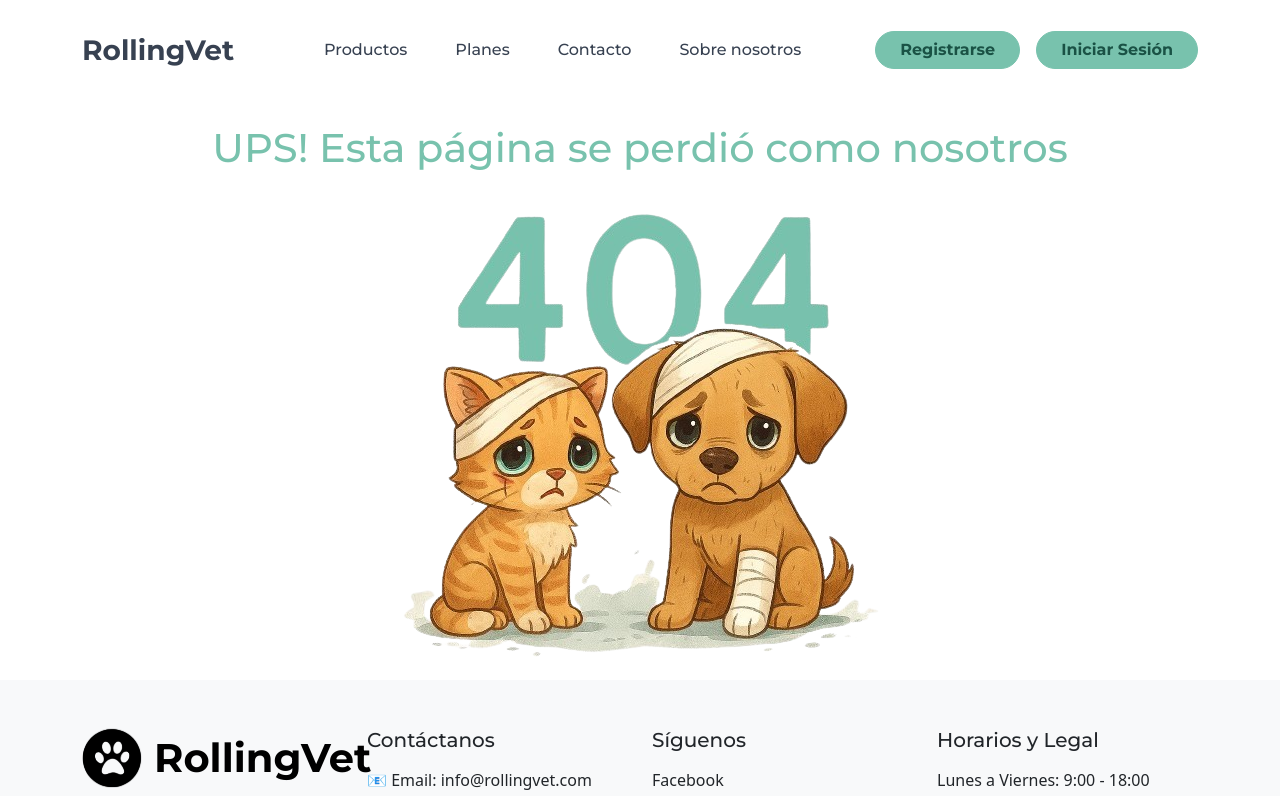
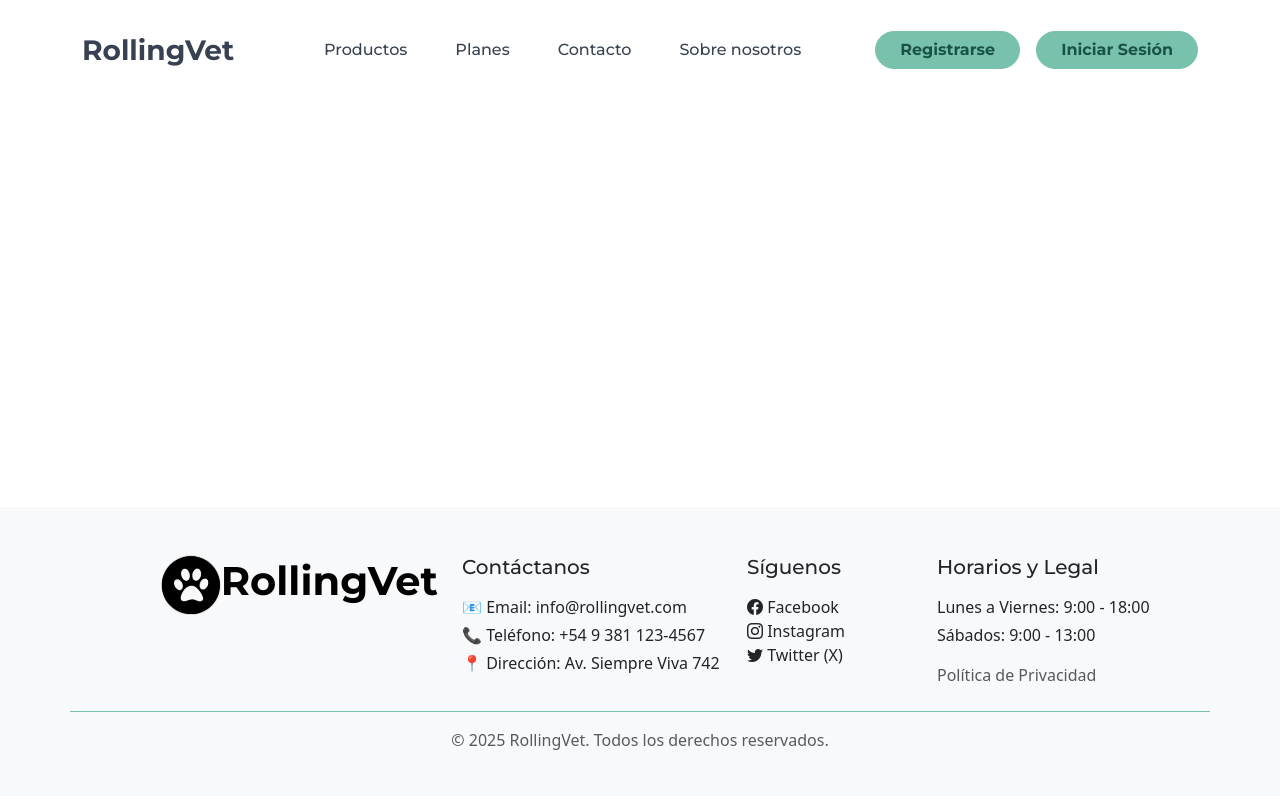
Before and after one commit to nachodev2/rollingVet, a React (Vite) app: page / in a window 1280 px wide. Shown: the top 796 px of the page. Built offline with nearby package versions, Linux system fonts and the light colour scheme.

Commit message:
Solucione problemas de grid y agregue logos de redes sociales en el footer.

```diff
--- a/src/App.jsx
+++ b/src/App.jsx
@@ -1,5 +1,3 @@
-import { useState } from 'react'
-import { Container, Row, Col, Card } from 'react-bootstrap';
 import Menu from './components/shared/Menu.jsx';
 import Error404 from './components/pages/error404/Error404.jsx';
 import Footer from './components/shared/Footer.jsx';
@@ -8,13 +6,13 @@ import "./index.css";
 
 function App() {
   return (
-    <>
+    <div className="layout-contenedor">
       <Menu />
-      <main>
-        <Error404 />
+      <main className='contenido-principal'>
+
       </main>
       <Footer />
-    </>
+    </div>
   );
 }
 
--- a/src/components/shared/Footer.css
+++ b/src/components/shared/Footer.css
@@ -1,3 +1,18 @@
+html, body, #root {
+    height: 100%;
+    margin: 0;
+    padding: 0;
+}
+
+.layout-contenedor {
+    display: flex;
+    flex-direction: column;
+    min-height: 100vh;
+}
+.contenido-principal {
+    flex-grow: 1;
+}
+
 .logo-alineado {
     display: flex;
     align-items: center;
@@ -18,3 +33,14 @@
 .text-dark {
     color: #212529 !important;
 }
+
+.logo-alineado {
+    margin-bottom: 1rem;
+}
+
+.logoFooter {
+    width: 60px;
+    height: 60px;
+    margin-right: 0 !important;
+    margin-bottom: 0 !important;
+}
--- a/src/components/shared/Footer.jsx
+++ b/src/components/shared/Footer.jsx
@@ -1,4 +1,3 @@
-import React from "react";
 import { Container, Row, Col } from "react-bootstrap";
 import "./Footer.css";
 
@@ -7,10 +6,10 @@ const Footer = () => {
         <footer className="footer bg-light text-dark py-5">
             <Container>
                 <Row className="g-4">
-                    <Col xs={12} md={3} className="text-center text-md-start">
-                        <div className="logo-alineado">
-                            <img src="../../../../public/images/logo.svg" alt="logo" className="logoFooter" />
-                            <h5 className="fw-bold display-6 mb-0 text-black">RollingVet</h5>
+                    <Col xs={12} md={4} className="text-center text-md-start">
+                        <div className="logo-alineado d-lg-flex justify-content-center mx-auto">
+                            <img src="../../../../public/images/logo.svg" alt="logo" className="logoFooter d-block mx-auto me-lg-2" />
+                            <h5 className="fw-bold display-6 mt-2 mt-lg-0 text-black">RollingVet</h5>
                         </div>
                     </Col>
                     <Col xs={12} md={3} className="text-center text-md-start">
@@ -19,12 +18,12 @@ const Footer = () => {
                         <p className="mb-1">📞 Teléfono: +54 9 381 123-4567</p>
                         <p className="mb-0">📍 Dirección: Av. Siempre Viva 742</p>
                     </Col>
-                    <Col xs={12} md={3} className="text-center text-md-start">
+                    <Col xs={12} md={2} className="text-center text-md-start">
                         <h5 className="mb-3 text-dark">Síguenos</h5>
                         <ul className="list-unstyled">
-                            <li><a href="#facebook" className="text-dark text-decoration-none">Facebook</a></li>
-                            <li><a href="#instagram" className="text-dark text-decoration-none">Instagram</a></li>
-                            <li><a href="#twitter" className="text-dark text-decoration-none">Twitter (X)</a></li>
+                            <li><a href="#facebook" className="text-dark text-decoration-none"><i class="bi bi-facebook mr-2"></i> Facebook</a></li>
+                            <li><a href="#instagram" className="text-dark text-decoration-none"><i class="bi bi-instagram mr-2"></i> Instagram</a></li>
+                            <li><a href="#twitter" className="text-dark text-decoration-none"><i class="bi bi-twitter mr-2"></i> Twitter (X)</a></li>
                         </ul>
                     </Col>
                     <Col xs={12} md={3} className="text-center text-md-start">
--- a/src/main.jsx
+++ b/src/main.jsx
@@ -1,6 +1,7 @@
 import { StrictMode } from 'react'
 import { createRoot } from 'react-dom/client'
 import 'bootswatch/dist/minty/bootstrap.min.css'
+import 'bootstrap-icons/font/bootstrap-icons.css';
 import './index.css'
 import App from './App.jsx'
 
```
